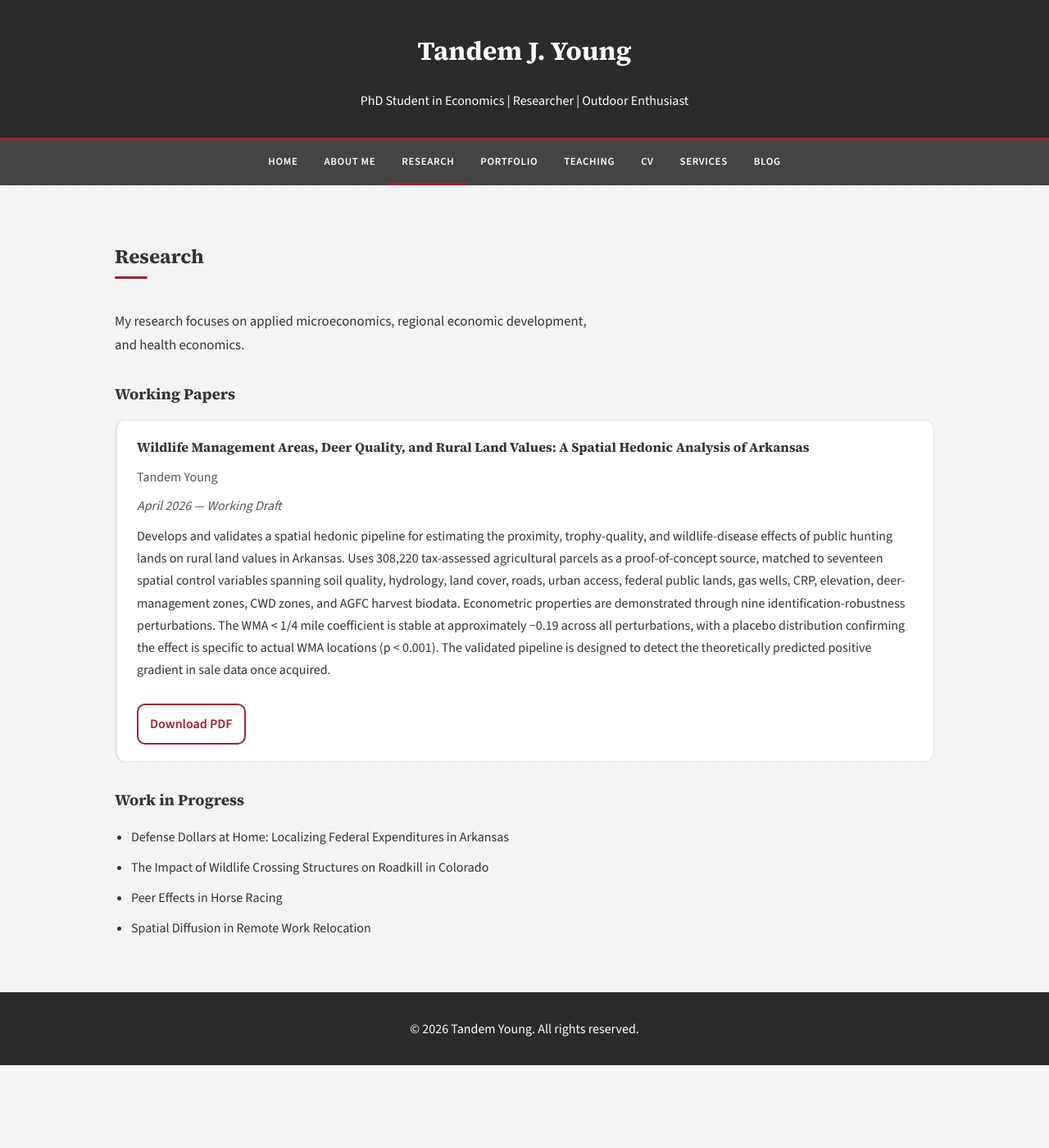
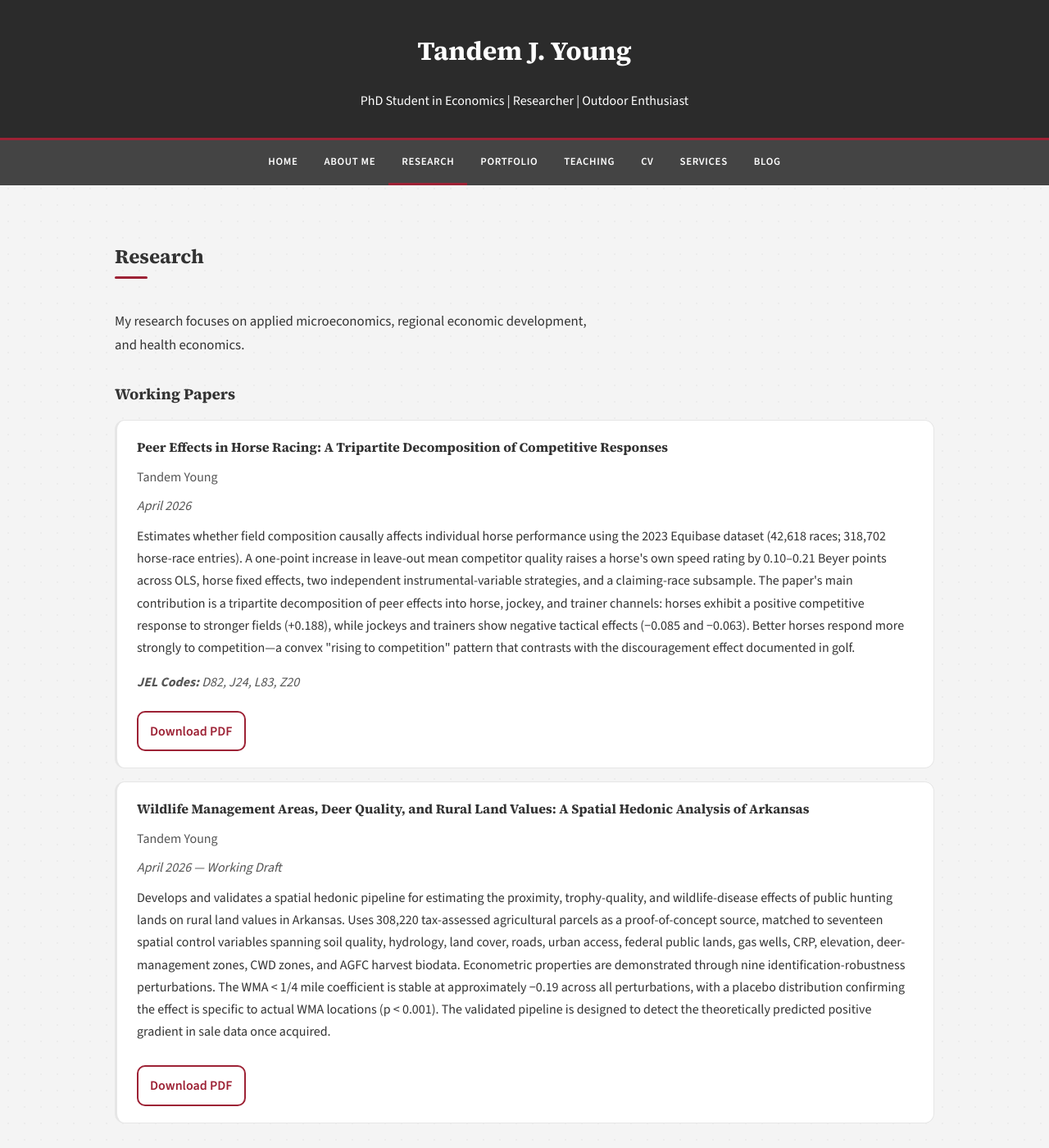
Before and after one commit to TandemYoung/tandemyoung.github.io, a Jekyll site: the page built from research.html, in a window 1280 px wide and 1400 px high. Shown: the whole window at 82% size. Built offline with Jekyll 4.4.1, drawn with Linux system fonts in a browser that asks for light colours.

Commit message:
Restore Peer Effects paper to Working Papers section
Co-Authored-By: Claude Opus 4.6 (1M context) <noreply@anthropic.com>

```diff
--- a/research.html
+++ b/research.html
@@ -11,6 +11,26 @@ title: Tandem Young - Research
 
   <h3>Working Papers</h3>
   <div class="paper-list">
+    <article class="paper-card">
+      <h4>Peer Effects in Horse Racing: A Tripartite Decomposition of Competitive Responses</h4>
+      <p class="paper-authors">Tandem Young</p>
+      <p class="paper-venue">April 2026</p>
+      <p class="paper-abstract">
+        Estimates whether field composition causally affects individual horse performance using the 2023 Equibase
+        dataset (42,618 races; 318,702 horse-race entries). A one-point increase in leave-out mean competitor
+        quality raises a horse's own speed rating by 0.10–0.21 Beyer points across OLS, horse fixed effects, two
+        independent instrumental-variable strategies, and a claiming-race subsample. The paper's main contribution
+        is a tripartite decomposition of peer effects into horse, jockey, and trainer channels: horses exhibit a
+        positive competitive response to stronger fields (+0.188), while jockeys and trainers show negative
+        tactical effects (−0.085 and −0.063). Better horses respond more strongly to competition—a convex
+        "rising to competition" pattern that contrasts with the discouragement effect documented in golf.
+      </p>
+      <p class="paper-venue"><strong>JEL Codes:</strong> D82, J24, L83, Z20</p>
+      <div class="paper-links">
+        <a class="btn" href="{{ 'assets/working-papers/peer_effects_horse_racing.pdf' | relative_url }}" target="_blank" rel="noopener noreferrer">Download PDF</a>
+      </div>
+    </article>
+
     <article class="paper-card">
       <h4>Wildlife Management Areas, Deer Quality, and Rural Land Values: A Spatial Hedonic Analysis of Arkansas</h4>
       <p class="paper-authors">Tandem Young</p>
```
Also changed, not shown: other parts of research.html (+0 -1 lines).
